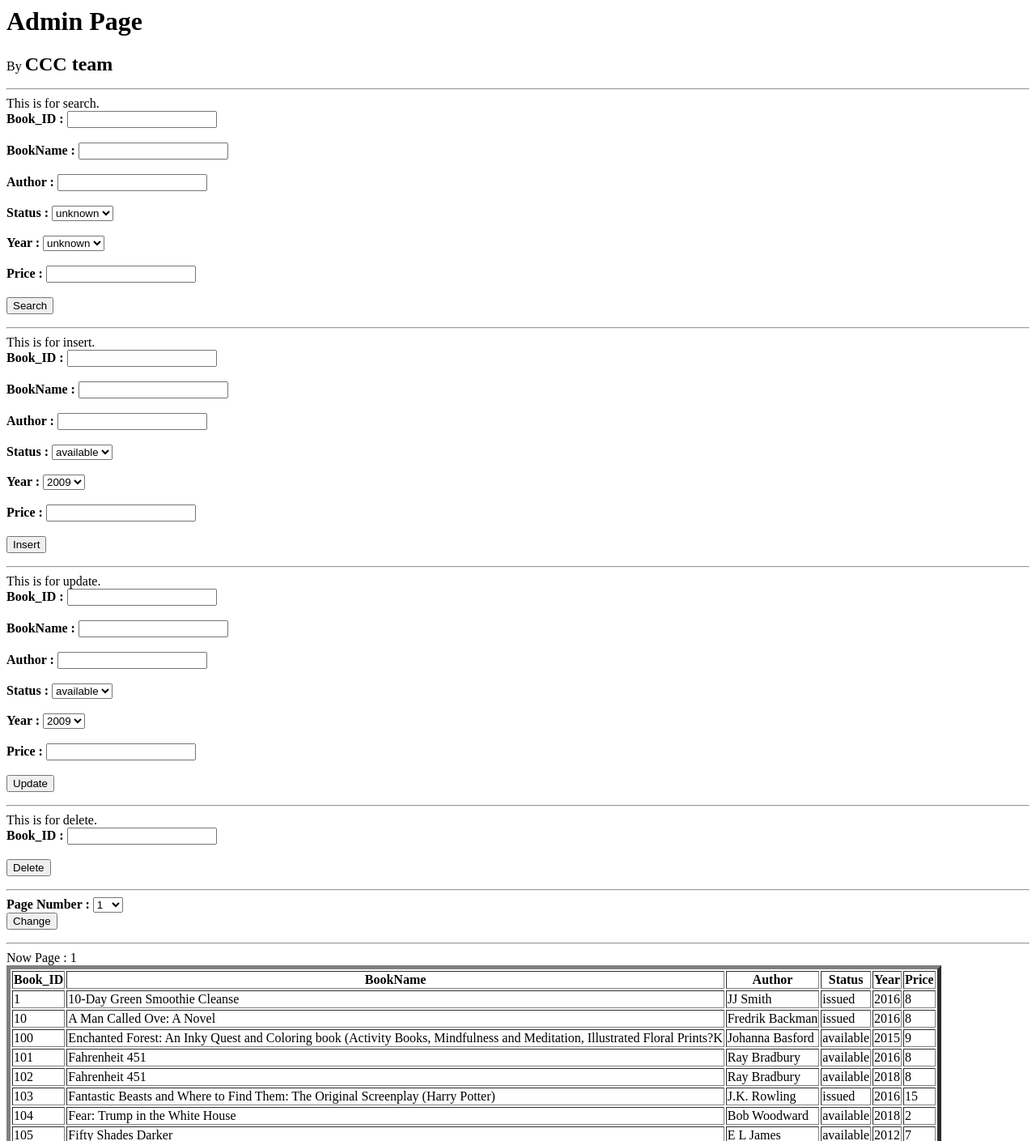
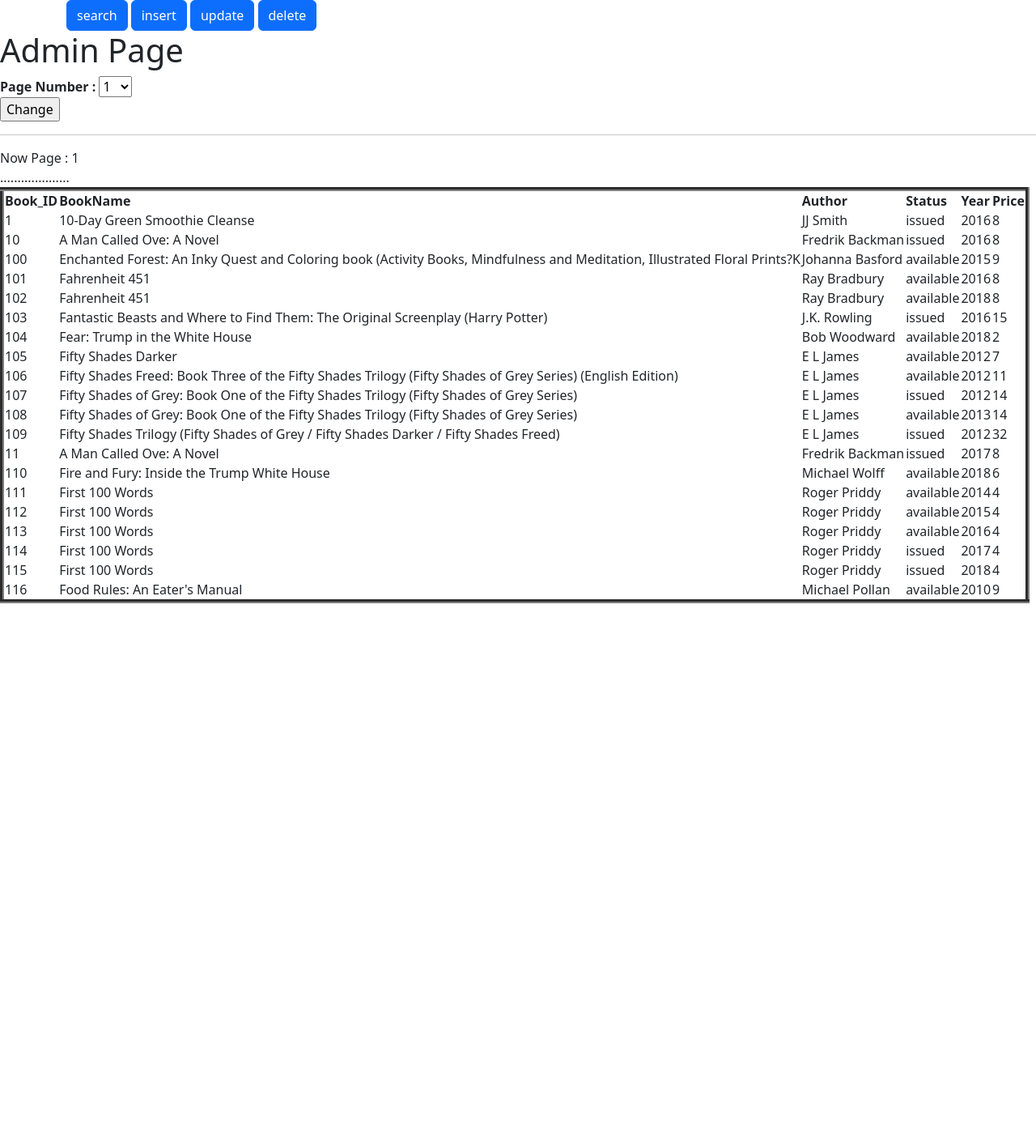
Before and after one commit to hong-511/CCC_LibrarySystem, a PHP site: page /php_files/admin/adminPage.php in a window 1280 px wide. Shown: the top 1409 px of the page at 81% size. After the commit the page ends 745 px from the top, so only its background shows below. Run offline with PHP 8.4, Linux system fonts and the light colour scheme; data comes from the database, SQL or seed files in the repository.

Commit message:
Fix admin page to bootstrap

```diff
--- a/php_files/admin/adminPage.php
+++ b/php_files/admin/adminPage.php
@@ -1,172 +1,24 @@
 <html>
 	<head>
 		<title> Database System Admin Page </title>
+        <!--Bootstrap-->
+        <link href="https://cdn.jsdelivr.net/npm/bootstrap@5.2.2/dist/css/bootstrap.min.css" rel="stylesheet" integrity="sha384-Zenh87qX5JnK2Jl0vWa8Ck2rdkQ2Bzep5IDxbcnCeuOxjzrPF/et3URy9Bv1WTRi" crossorigin="anonymous">
+
 	</head>
 
 	<body>
+        <div class="container">
+            <div class="row">
+                <div class="col">
+                    <button class="btn btn-primary" onclick="loadSearchForm('search')">search</button>
+                    <button class="btn btn-primary" onclick="loadSearchForm('insert')">insert</button>
+                    <button class="btn btn-primary" onclick="loadSearchForm('update')">update</button>
+                    <button class="btn btn-primary" onclick="loadSearchForm('delete')">delete</button>
+                </div>
+            </div>
+            <div id="formBlock"></div>
+        </div>
         <h1>Admin Page</h1>
-    <p> By <font size="5"> <strong> CCC team </strong> </font></p>
-    <hr>
-    <!-- search -->
-    <form  action=/admin/process/db_search.php method="post">
-        <?php
-            echo "This is for search.<br/>";
-        ?>
-        <div>
-            <label><font size="3"> <strong>Book_ID :</strong> </font></label>
-            <input type="text" name="Book_ID" />
-        </div><br/>
-
-        <div>
-            <label><font size="3"> <strong>BookName :</strong> </font></label>
-            <input type="text" name="BookName"><br/>
-        </div><br/>
-
-        <div>
-            <label><font size="3"> <strong>Author :</strong> </font></label>
-            <input type="text" name="Author"><br/>
-        </div><br/>
-        <div>
-            <label><font size="3"> <strong>Status :</strong> </font></label>
-            <select name="Status">
-                <option value = unknown> unknown</option>
-                <option value = "available">available</option>
-                <option value = "issued">issued</option>
-            </select>
-        </div><br/>
-
-        <div>
-            <label><font size="3"> <strong>Year :</strong> </font></label>
-            <select name="Year">
-                <option value = unknown> unknown</option>
-                <?php
-                    for($i=2009; $i<2023; $i++)
-                        echo"<option value = ".$i.">".$i."</option>";
-                ?>
-            </select>
-        </div><br/>
-
-        <div>
-            <label><font size="3"> <strong>Price :</strong> </font></label>
-            <input type="text" name="Price"><br/>
-        </div><br/>
-        <!-- submit -->
-        <div>
-            <input type="submit" value="Search">
-        </div>
-    </form>
-    <hr>
-    <!-- Insert -->
-    <form  action=/admin/process/db_insert.php method="post">
-        <?php
-            echo "This is for insert.<br/>";
-        ?>
-        <div>
-            <label><font size="3"> <strong>Book_ID :</strong> </font></label>
-            <input type="text" name="Book_ID" />
-        </div><br/>
-
-        <div>
-            <label><font size="3"> <strong>BookName :</strong> </font></label>
-            <input type="text" name="BookName"><br/>
-        </div><br/>
-
-        <div>
-            <label><font size="3"> <strong>Author :</strong> </font></label>
-            <input type="text" name="Author"><br/>
-        </div><br/>
-        <div>
-            <label><font size="3"> <strong>Status :</strong> </font></label>
-            <select name="Status">
-                <option value = "available">available</option>
-                <option value = "issued">issued</option>
-            </select>
-        </div><br/>
-
-        <div>
-            <label><font size="3"> <strong>Year :</strong> </font></label>
-            <select name="Year">
-                <?php
-                    for($i=2009; $i<2023; $i++)
-                        echo"<option value = ".$i.">".$i."</option>";
-                ?>
-            </select>
-        </div><br/>
-
-        <div>
-            <label><font size="3"> <strong>Price :</strong> </font></label>
-            <input type="text" name="Price"><br/>
-        </div><br/>
-        <!-- submit -->
-        <div>
-            <input type="submit" value="Insert">
-        </div>
-    </form>
-    <hr>
-    <!-- Update -->
-    <form  action=/admin/process/db_update.php method="post">
-
-        <?php
-            echo "This is for update.<br/>";
-        ?>
-                <div>
-            <label><font size="3"> <strong>Book_ID :</strong> </font></label>
-            <input type="text" name="Book_ID" />
-        </div><br/>
-
-        <div>
-            <label><font size="3"> <strong>BookName :</strong> </font></label>
-            <input type="text" name="BookName"><br/>
-        </div><br/>
-
-        <div>
-            <label><font size="3"> <strong>Author :</strong> </font></label>
-            <input type="text" name="Author"><br/>
-        </div><br/>
-        <div>
-            <label><font size="3"> <strong>Status :</strong> </font></label>
-            <select name="Status">
-                <option value = "available">available</option>
-                <option value = "issued">issued</option>
-            </select>
-        </div><br/>
-
-        <div>
-            <label><font size="3"> <strong>Year :</strong> </font></label>
-            <select name="Year">
-                <?php
-                    for($i=2009; $i<2023; $i++)
-                        echo"<option value = ".$i.">".$i."</option>";
-                ?>
-            </select>
-        </div><br/>
-
-        <div>
-            <label><font size="3"> <strong>Price :</strong> </font></label>
-            <input type="text" name="Price"><br/>
-        </div><br/>
-        <!-- submit -->
-        <div>
-            <input type="submit" value="Update">
-        </div>
-    </form>
-    <hr>
-    <!-- Delete -->
-    <form  action=/admin/process/db_delete.php method="post">
-
-        <?php
-            echo "This is for delete.<br/>";
-        ?>
-        <div>
-            <label><font size="3"> <strong>Book_ID :</strong> </font></label>
-            <input type="text" name="Book_ID" />
-        </div><br/>
-        <!-- submit -->
-        <div>
-            <input type="submit" value="Delete">
-        </div>
-    </form>
-    <hr>
     <!-- change page -->
     <form  action=adminPage.php method="get">
         <div>
@@ -224,8 +76,10 @@
             echo"<td>".$result[$i+($page-1)*20]['Status']."</td>";
             echo"<td>".$result[$i+($page-1)*20]['Year']."</td>";
             echo"<td>".$result[$i+($page-1)*20]['Price']."</td>";
-            echo"</tr>";
+            echo"</tr>.";
         }
     ?>
+        <script src="../script/form.js"></script>
+        <script src="../script/admin.js"></script>
 	</body>
 </html>
--- /dev/null
+++ b/php_files/script/form.js
@@ -0,0 +1,68 @@
+function createInput(label, inputType, inputName) {
+  let inputBlock =
+    `<div class="row mb-3">
+            <div class="col"></div>
+            <div class="col-1">` +
+    "<label for='" +
+    inputName +
+    "'>" +
+    label +
+    ":</label>" +
+    `</div>
+            <div class="col-3">` +
+    "<input type='" +
+    inputType +
+    "' name='" +
+    inputName +
+    "' id='" +
+    inputName +
+    "'/>" +
+    `</div>
+            <div class="col"></div>
+      </div>`;
+  return inputBlock;
+}
+function centerElement(elementHTML){
+  let result =`
+  <div class="row mb-3">
+        <div class="col"></div>
+        <div class="col">
+            ` + elementHTML + `
+        </div>
+        <div class="col"></div>
+  </div>`;
+  return result;
+}
+
+function createSubmitButton(buttonName) {
+  let submitTag =`
+    <input type="submit" value="` + buttonName + `">
+    `;
+  let submitButton = centerElement(submitTag);
+  return submitButton;
+}
+
+function create_Status_Dropdown() {
+  let status_Dropdown = `
+    <label>Status :</label>
+    <select name="Status">
+        <option value = unknown> unknown</option>
+        <option value = "available">available</option>
+        <option value = "issued">issued</option>
+    </select>
+    `;
+  return centerElement(status_Dropdown);
+}
+function create_Year_Dropdown(startYear, endYear) {
+  let yearOptions = "";
+  for(i=startYear; i<endYear; i++){
+    yearOptions += "<option value = "+i+">"+i+"</option>";
+  }
+  let year_Dropdown =
+    `<label>Year :</label>
+    <select name="Year">
+        <option value = unknown> unknown</option>
+        ` + yearOptions +
+    `</select>`;
+  return centerElement(year_Dropdown);
+}
```
Also changed, not shown: php_files/admin/adminSignIn.php (+18 -19 lines), php_files/script/admin.js (added, +42 -0 lines), php_files/script/user.js (added, +26 -0 lines).
